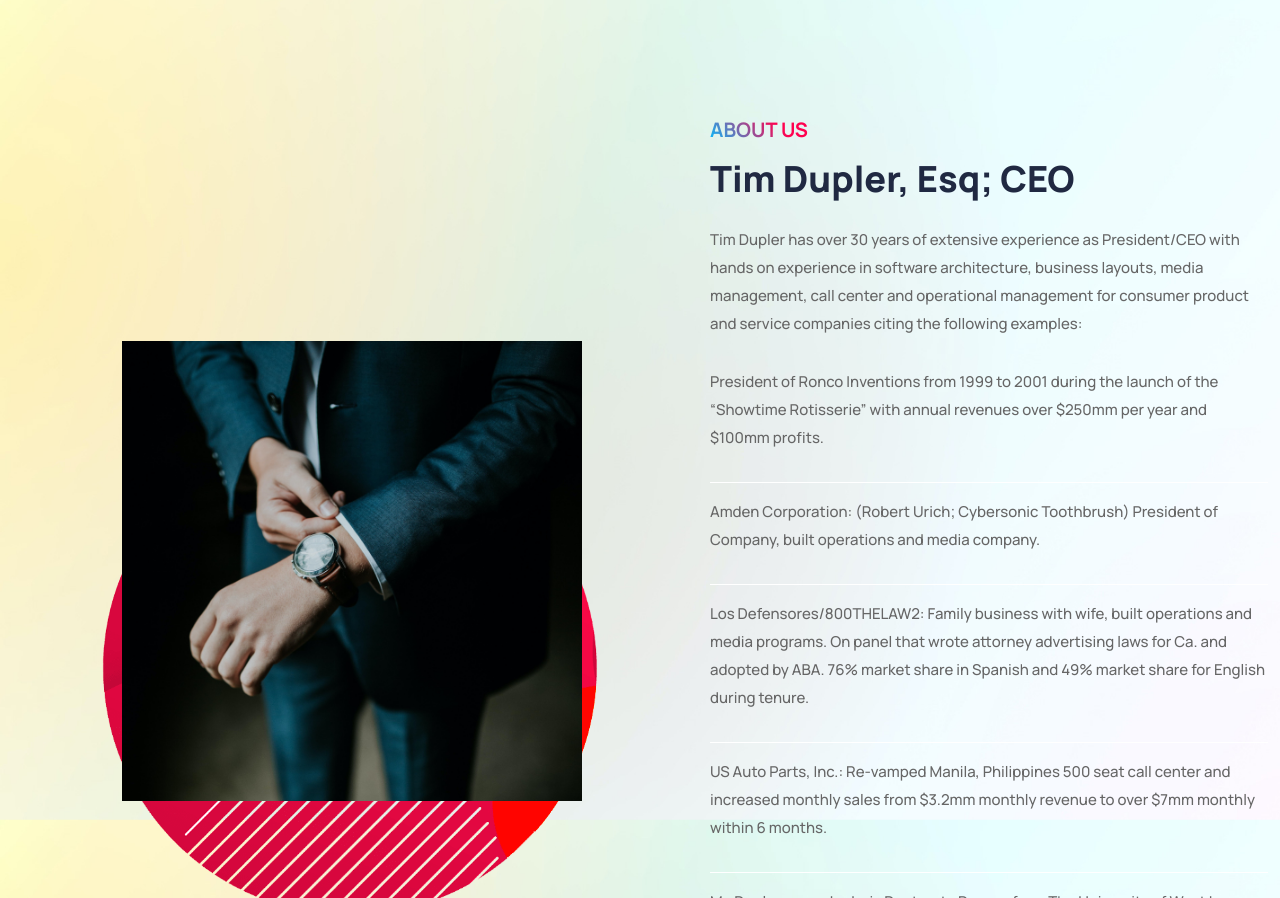
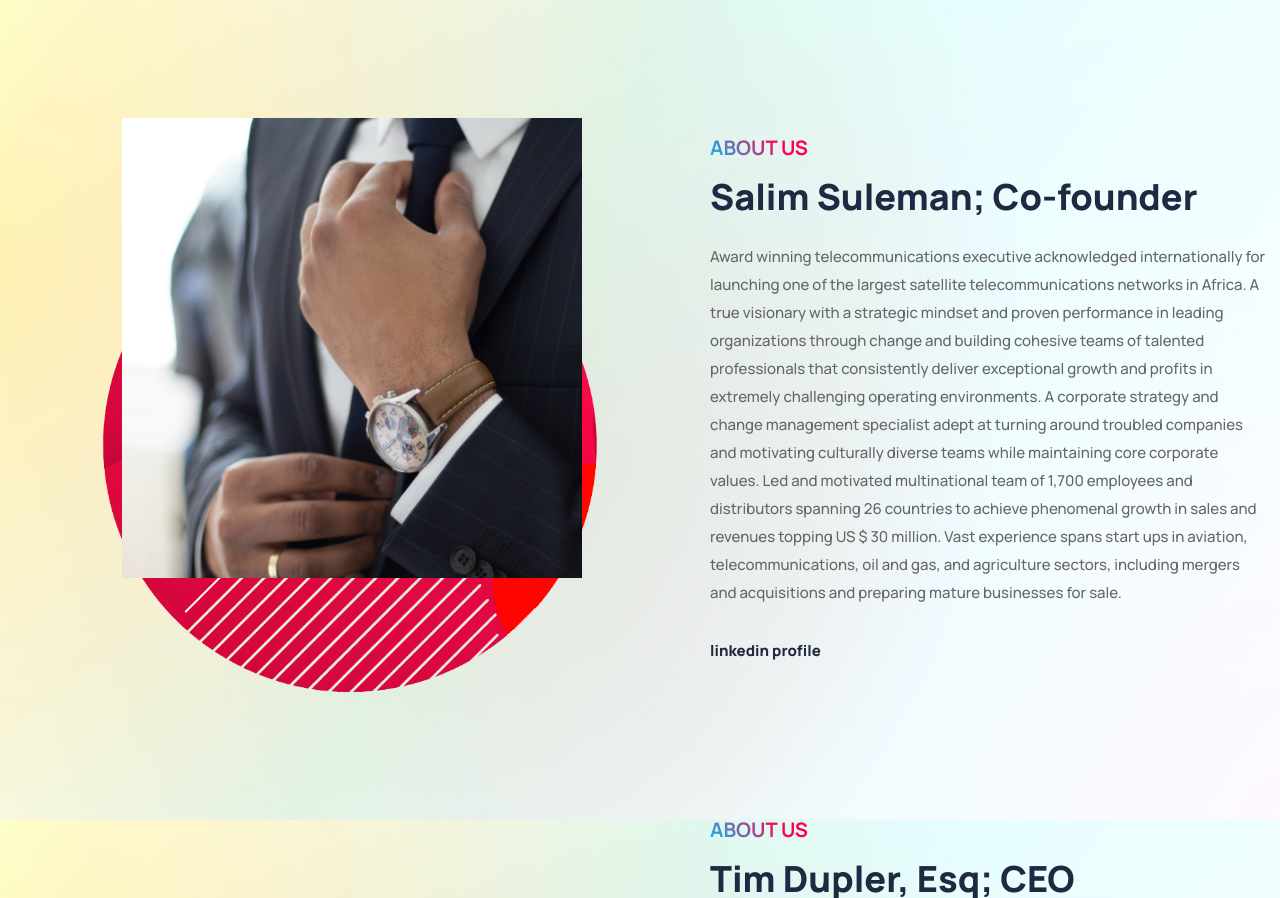
Before and after one commit to kyoungd/qdotdata, a React (Create React App) app: page / in a window 1280 px wide. Shown: the part 1741-2639 px from the top of the page. Built offline with nearby package versions, Linux system fonts and the light colour scheme.

Commit message:
added slim's bio

```diff
--- /dev/null
+++ b/src/Components/About3.js
@@ -0,0 +1,37 @@
+import React from 'react';
+import illustration4 from '../assets/img/illustration/illustration4.jpg'
+
+const About3 = () => {
+    return (
+        <>
+            <div name="about" className="about-style-six-area default-padding-top">
+                <div className="container">
+                    <div className="row align-center">
+                        <div className="about-style-six col-lg-5">
+                            <div className="thumb">
+                                <img src={illustration4} alt="Thumb" />
+                            </div>
+                        </div>
+                        <div className="about-style-six col-lg-6 offset-lg-1">
+                            <h4 className="sub-title">About Us</h4>
+                            <h2 className="title">Salim Suleman; Co-founder</h2>
+                            <p>
+                            Award winning telecommunications executive acknowledged internationally for launching one of the  largest satellite telecommunications networks in Africa. A true visionary with a strategic mindset and  proven performance in leading organizations through change and building cohesive teams of  talented professionals that consistently deliver exceptional growth and profits in extremely  challenging operating environments. A corporate strategy and change management specialist adept  at turning around troubled companies and motivating culturally diverse teams while maintaining core  corporate values. Led and motivated multinational team of 1,700 employees and distributors  spanning 26 countries to achieve phenomenal growth in sales and revenues topping US $ 30 million.  Vast experience spans start ups in aviation, telecommunications, oil and gas, and agriculture sectors,  including mergers and acquisitions and preparing mature businesses for sale.
+                            </p>
+
+                            <div className="skill-list">
+                                <ul>
+                                    <li>
+                                        <p><a href="https://www.linkedin.com/in/salim-suleman-4ab61b39" target="_blank" rel="noreferrer" >linkedin profile</a></p>
+                                    </li>
+                                </ul>
+                            </div>
+                        </div>
+                    </div>
+                </div>
+            </div>
+        </>
+    );
+};
+
+export default About3;
--- a/src/Pages/Home.js
+++ b/src/Pages/Home.js
@@ -5,6 +5,7 @@ import Banner from '../Components/Banner';
 import Services from '../Components/Services';
 import About from '../Components/About';
 import About2 from '../Components/About2'
+import About3 from '../Components/About3'
 import Available from '../Components/Available';
 import Blog from '../Components/Blog';
 import Contact from '../Components/Contact';
@@ -23,6 +24,7 @@ const Home = () => {
             <Banner />
             <Services />
             {/* <Portfolio /> */}
+            <About3 />
             <About />
             <About2 />
             {/* <Resume />
```
Also changed, not shown: src/assets/img/illustration/illustration4.jpg (added).
